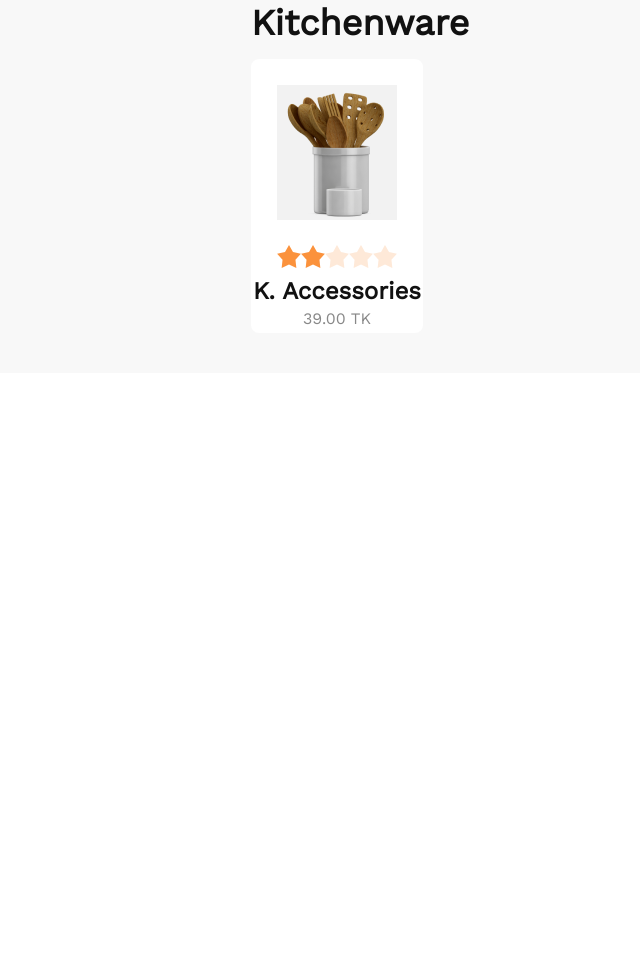
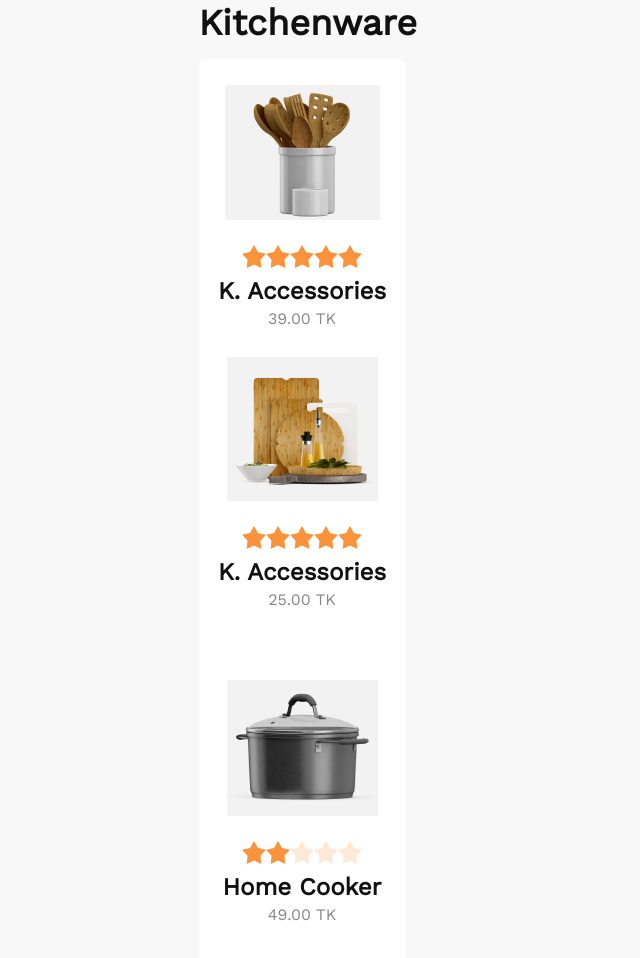
Before and after one commit to rajalishikh/A-summer-sale-website, a plain HTML site: page index.html in a window 1280 px wide. Shown: the part 957-1915 px from the top of the page, without its empty margins (179-819 px from the left). Before the commit the page ends 1330 px from the top, so only its background shows below. Drawn offline with nearby package versions, Linux system fonts and the light colour scheme.

Commit message:
অadd my all kitchen section

```diff
--- a/index.html
+++ b/index.html
@@ -55,7 +55,7 @@
 
       <!-- start my card section   -->
       <div>
-        <!-- kitchen part -->
+        <!-- kitchen part 1 -->
         <h3 class="text-[#111] text-4xl font-semibold mb-4">Kitchenware</h3>
         <div class="grid gap-8 grid-flow-row lg:grid-cols-3 ">
           <!-- start my Kitchenware section  -->
@@ -80,7 +80,54 @@
 
 
             </div>
+            <!-- kitchen card part 2 -->
+          <div onclick="handleClick(this)" class=" bg-[#FFF] border-solid border-2 border-white rounded-lg mb-10">
+
+
+            <div class=" flex justify-center bg-[#1111110D] m-6">
+              <img src="images/prod2.png" alt="" srcset="">
+            </div>
+            <div class="text-center">
+              <div class="rating rating-md">
+                <input type="radio" name="rating-7" class="mask mask-star-2 bg-orange-400" />
+                <input type="radio" name="rating-7" class="mask mask-star-2 bg-orange-400" checked />
+                <input type="radio" name="rating-7" class="mask mask-star-2 bg-orange-400" />
+                <input type="radio" name="rating-7" class="mask mask-star-2 bg-orange-400" />
+                <input type="radio" name="rating-7" class="mask mask-star-2 bg-orange-400" />
+
+              </div>
+              <p class="text-center text-[#111] font-semibold text-2xl">K. Accessories</p>
+              <p class="text-center text-[#11111180] font-normal">25.00 TK</p>
+
+
+            </div>
 
           </div>
+          <!-- kitchen card part 3-->
+          <div onclick="handleClick(this)" class=" bg-[#FFF] border-solid border-2 border-white rounded-lg mb-10">
+
+
+            <div class=" flex justify-center bg-[#1111110D] m-6">
+              <img src="images/prod3.png" alt="" srcset="">
+            </div>
+            <div class="text-center">
+              <div class="rating rating-md">
+                <input type="radio" name="rating-7" class="mask mask-star-2 bg-orange-400" />
+                <input type="radio" name="rating-7" class="mask mask-star-2 bg-orange-400" checked />
+                <input type="radio" name="rating-7" class="mask mask-star-2 bg-orange-400" />
+                <input type="radio" name="rating-7" class="mask mask-star-2 bg-orange-400" />
+                <input type="radio" name="rating-7" class="mask mask-star-2 bg-orange-400" />
+
+              </div>
+              <p class="text-center text-[#111] font-semibold text-2xl">Home Cooker</p>
+              <p class="text-center text-[#11111180] font-normal">49.00 TK</p>
+
+
+            </div>
+
+          </div>
+          <!-- End  my Kitchenware section  -->
+        </div>
+
   </body>
 </html>
```
